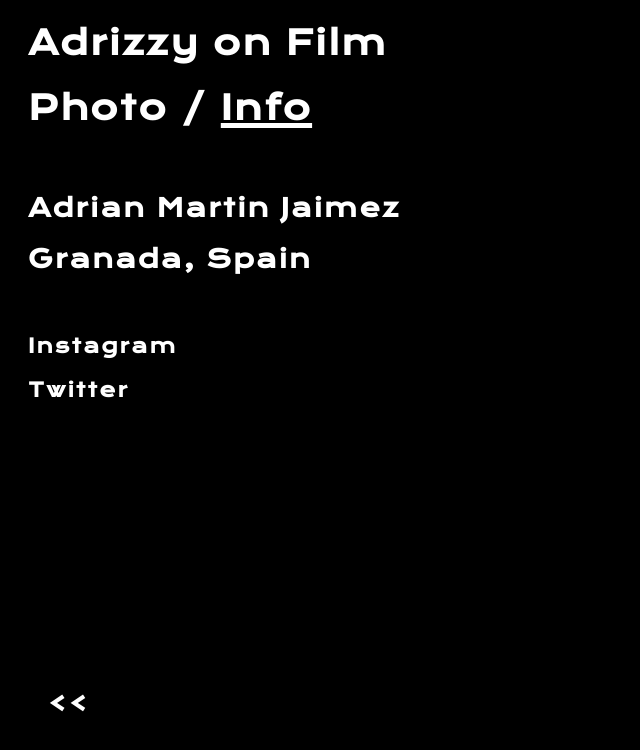
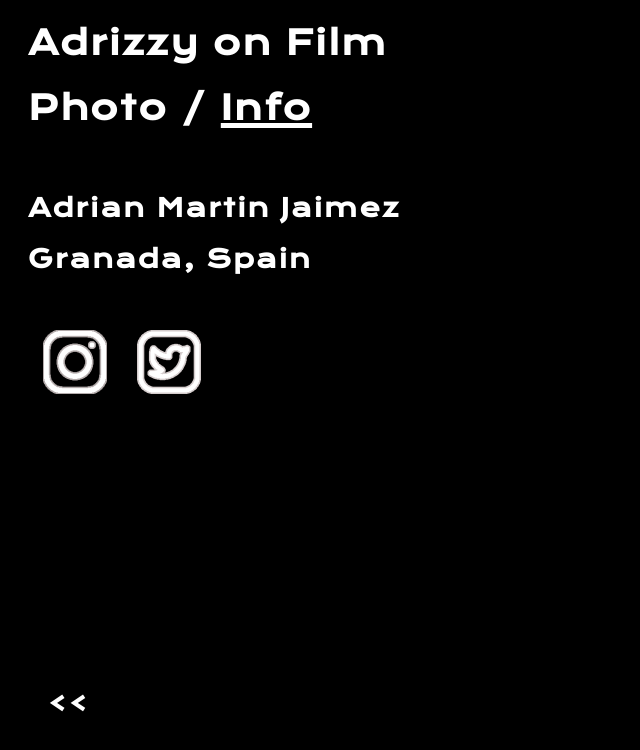
Before and after one commit to adrimartin19/adrizzy_on_film, an Angular app: page / in a window 1280 px wide. Both pictures are taken after a click on the link "Info". Shown: the top 750 px of the page, without its empty margins (0-640 px from the left). Built offline with nearby package versions, Linux system fonts and the light colour scheme.

Commit message:
add rrss icons

```diff
--- a/src/app/components/nav/nav.component.html
+++ b/src/app/components/nav/nav.component.html
@@ -17,8 +17,10 @@
         <h2> Adrian Martin Jaimez</h2>
         <h2> Granada, Spain</h2>
         <br>
-        <h3 onclick="window.open('https://www.instagram.com/_adrimartin/');"> Instagram</h3>
-        <h3 onclick="window.open('https://twitter.com/_adrimartin');"> Twitter</h3>
+        <div id="rrss">
+            <img src="../assets/img/ico_instagram.png" onclick="window.open('https://www.instagram.com/_adrimartin/');">
+            <img src="../assets/img/ico_twitter.png" onclick="window.open('https://twitter.com/_adrimartin');">
+        </div>
     </div>
 </div>
 
--- a/src/app/components/nav/nav.component.scss
+++ b/src/app/components/nav/nav.component.scss
@@ -13,11 +13,6 @@
   .info{
     cursor: default;
   }
-
-  .info h3{
-    cursor: pointer;
-  }
-
 
   .items {
     margin: 0;
@@ -41,3 +36,16 @@
   padding: 20px;
   cursor: pointer;
   }
+
+  .rrss{
+    display: flex;
+    flex-wrap: wrap;
+  }
+  img{
+    flex: 0 1 10px;
+    flex: 1 1 10px;
+    margin: 15px;
+    width: max(5vw, 50px);
+    color: white;
+    cursor: pointer;
+  }
```
Also changed, not shown: src/assets/img/ico_instagram.png (added), src/assets/img/ico_twitter.png (added).
